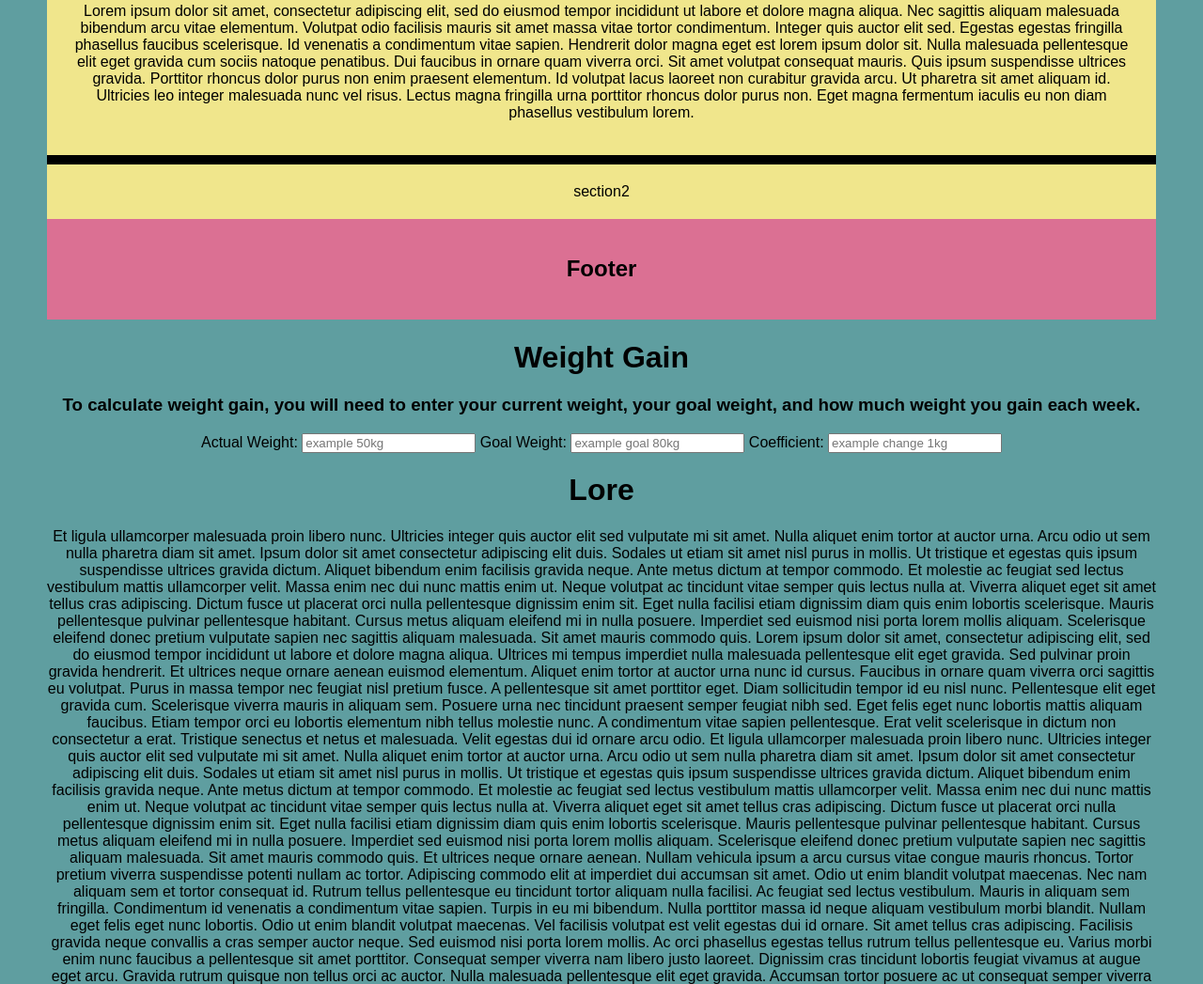
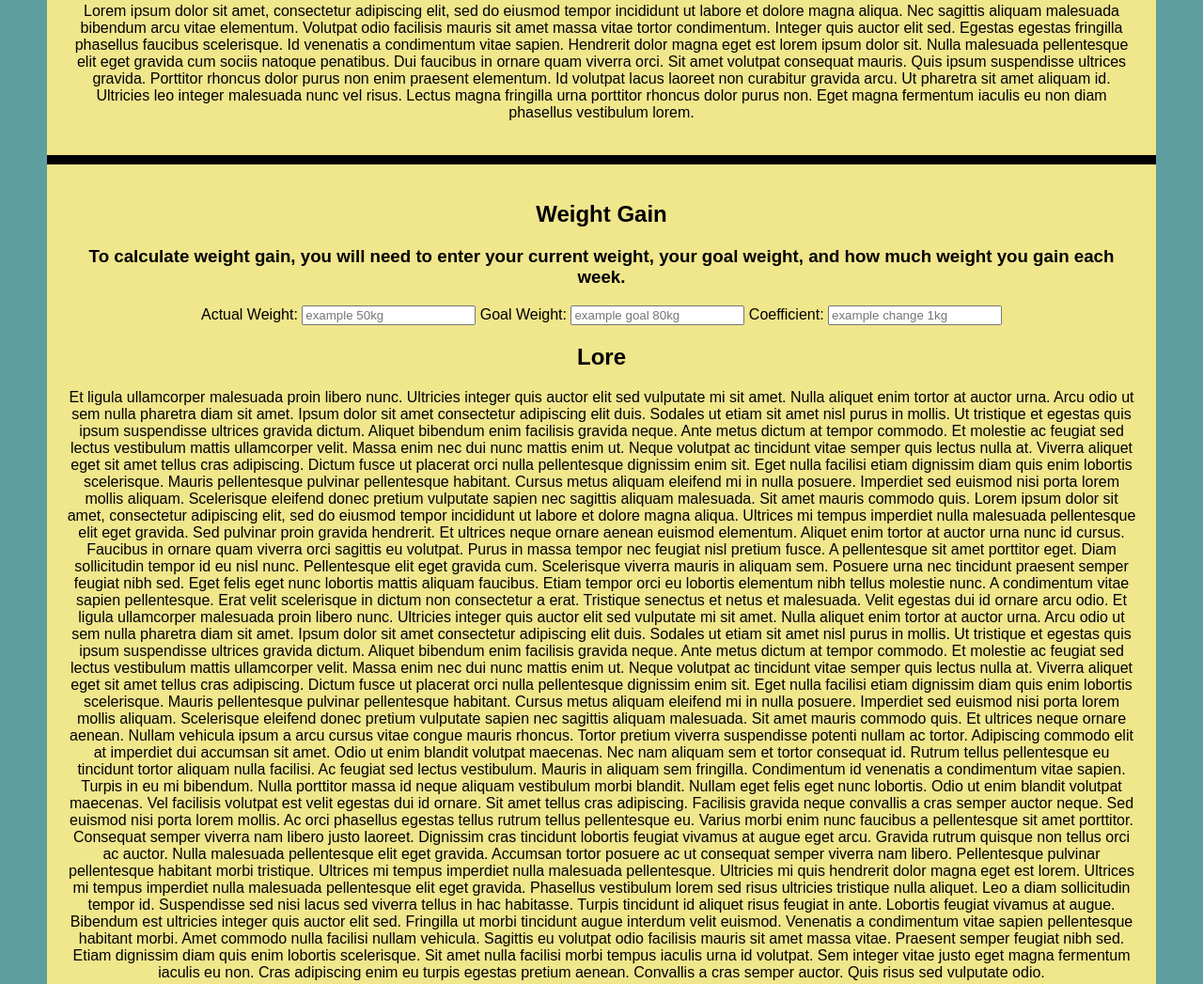
Before and after one commit to mycodely/WeightCalculator, a plain HTML site: page js/index.html in a window 1280 px wide. Shown: the part 1736-2783 px from the top of the page at 94% size. Drawn offline with Linux system fonts and the light colour scheme.

Commit message:
section 2 weight gain and divider fix

```diff
--- a/js/index.html
+++ b/js/index.html
@@ -61,17 +61,6 @@
     <hr class="divider"></hr>
 
     <section>
-        section2
-    </section>
-
-
-</div>
-<footer> <h2>Footer </h2></footer>
-
-
-
-
-
         <h1 id="section2"> Weight Gain</h1>
         <h3> To calculate weight gain, you will need to enter your current weight, your goal weight, and how much weight you gain each week.</h3>
         <form action="" method="">
@@ -93,6 +82,17 @@
                 Venenatis a condimentum vitae sapien pellentesque habitant morbi. Amet commodo nulla facilisi nullam vehicula. Sagittis eu volutpat odio facilisis mauris sit amet massa vitae. Praesent semper feugiat nibh sed. Etiam dignissim diam quis enim lobortis scelerisque. Sit amet nulla facilisi morbi tempus iaculis urna id volutpat. Sem integer vitae justo eget magna fermentum iaculis eu non. Cras adipiscing enim eu turpis egestas pretium aenean. Convallis a cras semper auctor. Quis risus sed vulputate odio.
             </p>
         </div>
+    </section>
+
+
+</div>
+<footer> <h2>Footer </h2></footer>
+
+
+
+
+
+
 
 
 
```
